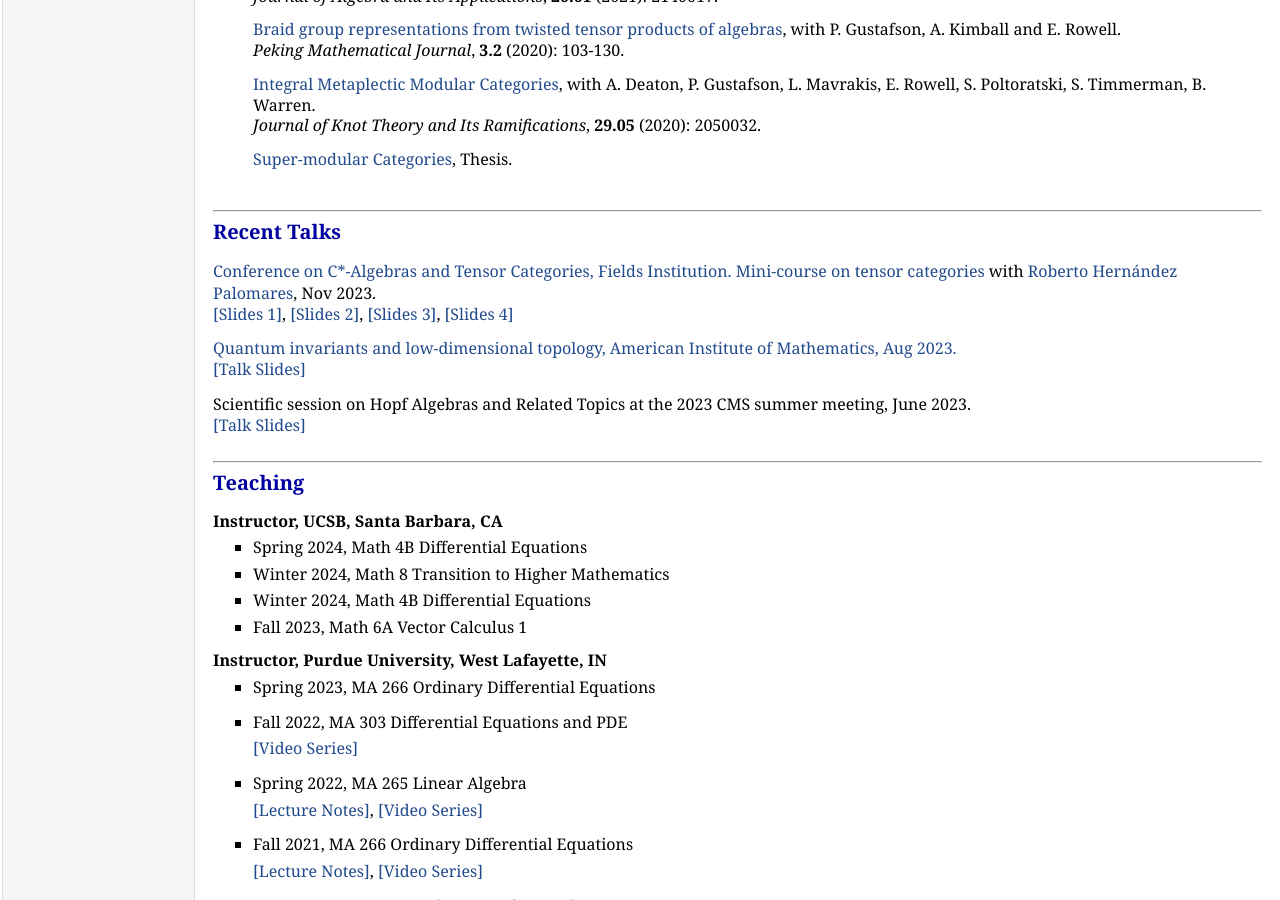
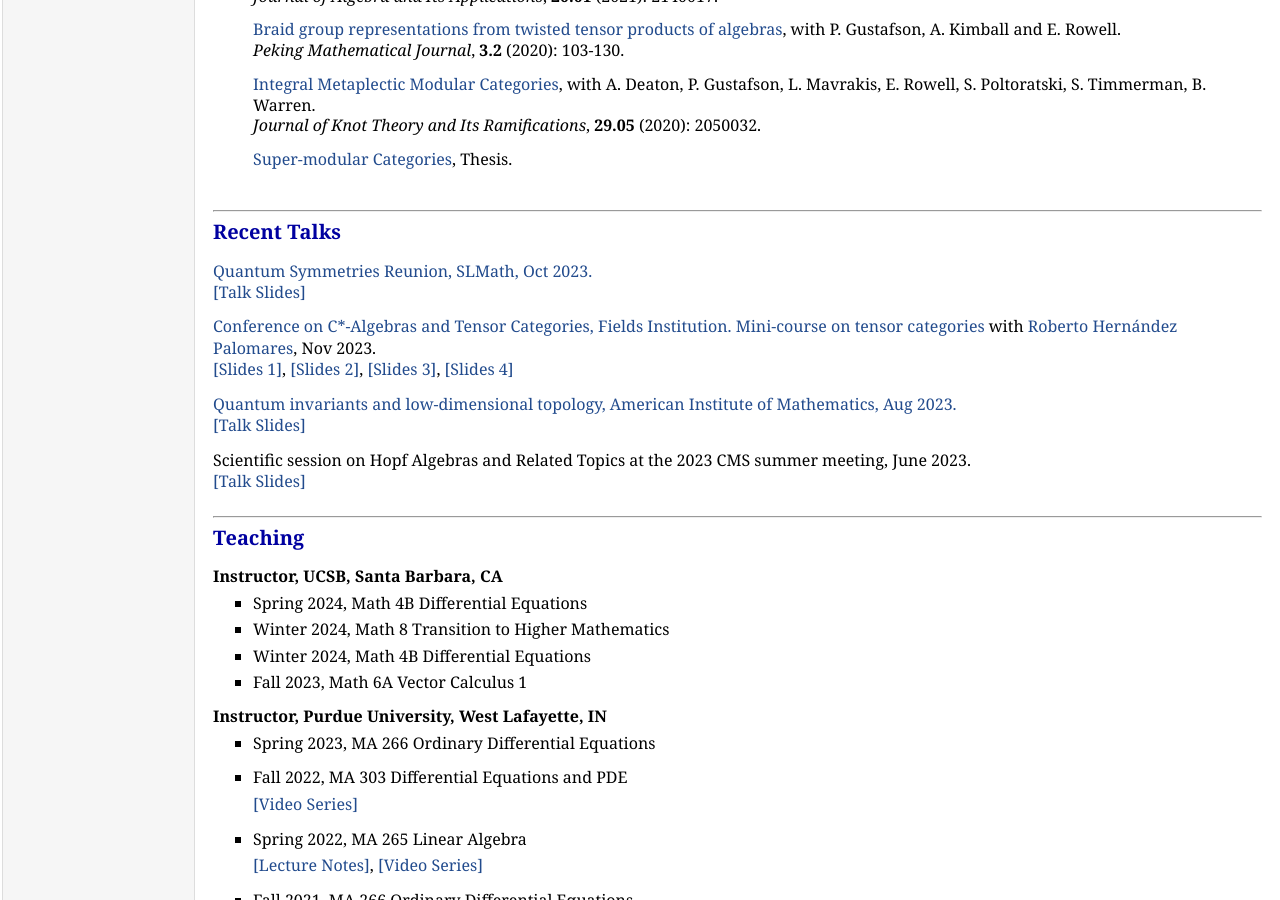
Before and after one commit to zhangqing2513/zhangqing2513.github.io, a Jekyll site: the page index.html, which Jekyll copies as it is, in a window 1280 px wide and 900 px high, scrolled down 1037 px. Built offline with Jekyll 4.4.1, drawn with Linux system fonts in a browser that asks for light colours; some of the changed lines change nothing that is shown.

Commit message:
Update index.html

```diff
--- a/index.html
+++ b/index.html
@@ -78,6 +78,8 @@
     </ul>
 </div>
             <h2 id='service'><hr><a name="talks"></a>Recent Talks</h2>
+	<a href="https://www.slmath.org/programs/388" target="_blank" rel="noopener">Quantum Symmetries Reunion, SLMath, Oct 2023. &nbsp;</a>
+<p><a href="https://zhangqing2513.github.io/Modular%20Data%20of%20Non-semisimple%20Modular%20Categories.pdf" target="_blank" rel="noopener"> [Talk Slides]</a></p>
 
    <a href="http://www.fields.utoronto.ca/activities/23-24/tensor" target="_blank" rel="noopener" style="text-decoration: none;">Conference on C*-Algebras and <span style="text-decoration: none;">Tensor Categories, Fields Institution. Mini-course on tensor categories</span></a> with <a href="https://www.math.uwaterloo.ca/~r5hernan/" target="_blank" rel="noopener">Roberto Hernández Palomares</a>, Nov 2023.&nbsp;
 <p>
@@ -88,10 +90,10 @@
 </p>
 
 <a href="https://aimath.org/pastworkshops/quantumlowdimtop.html" target="_blank" rel="noopener">Quantum invariants and low-dimensional topology, American Institute of Mathematics, Aug 2023. &nbsp;</a>
-<p><a href="https://github.com/zhangqing2513/zhangqing2513.github.io/blob/d8e5f763a314c45e6aab23d878b7a407a2f25151/From3manifoldsTCs.pdf" target="_blank" rel="noopener"> [Talk Slides]</a></p>
+<p><a href="https://zhangqing2513.github.io/From3manifoldsTCs.pdf" target="_blank" rel="noopener"> [Talk Slides]</a></p>
 
 Scientific session on Hopf Algebras and Related Topics at the 2023 CMS summer meeting, June 2023.
-<p><a href="https://github.com/zhangqing2513/zhangqing2513.github.io/blob/d8e5f763a314c45e6aab23d878b7a407a2f25151/Superfromneargp.pdf" target="_blank" rel="noopener"> [Talk Slides]</a></p>
+<p><a href="https://zhangqing2513.github.io/Superfromneargp.pdf" target="_blank" rel="noopener"> [Talk Slides]</a></p>
 
 
     <div>
```
